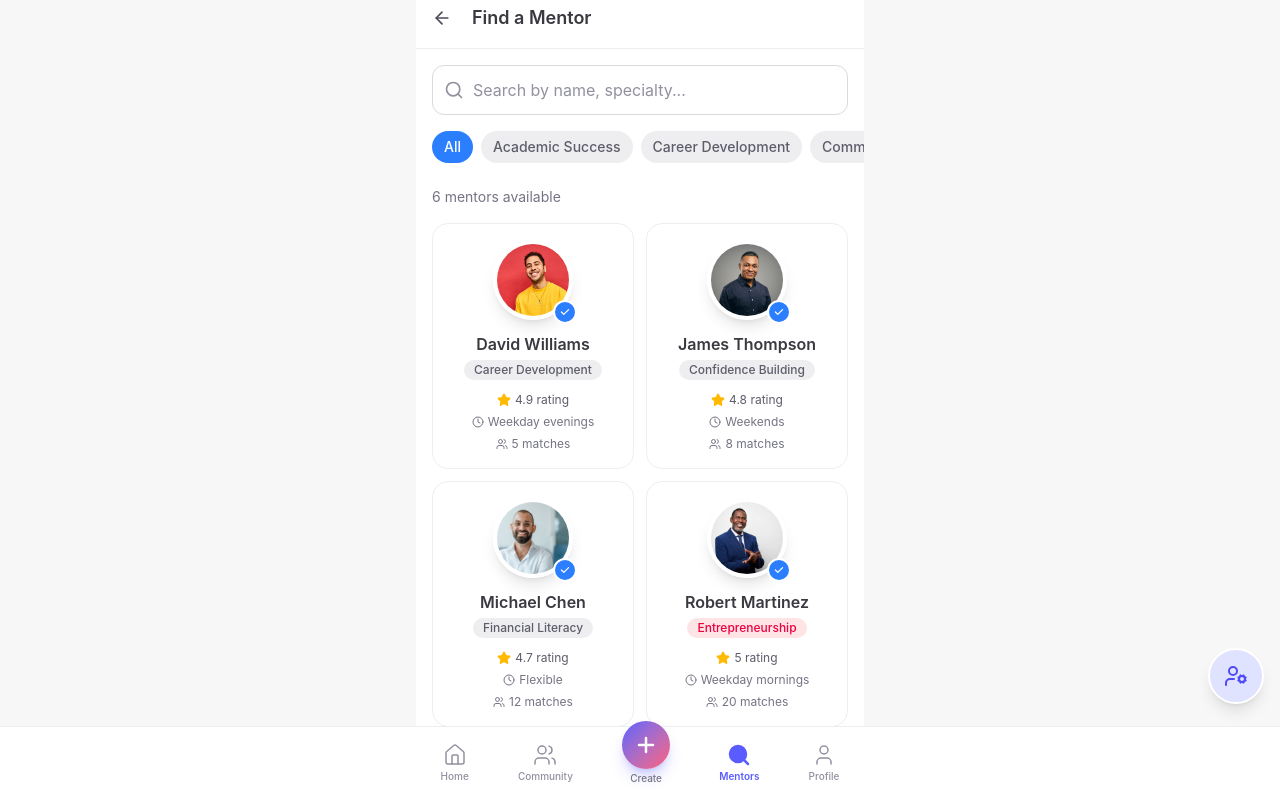
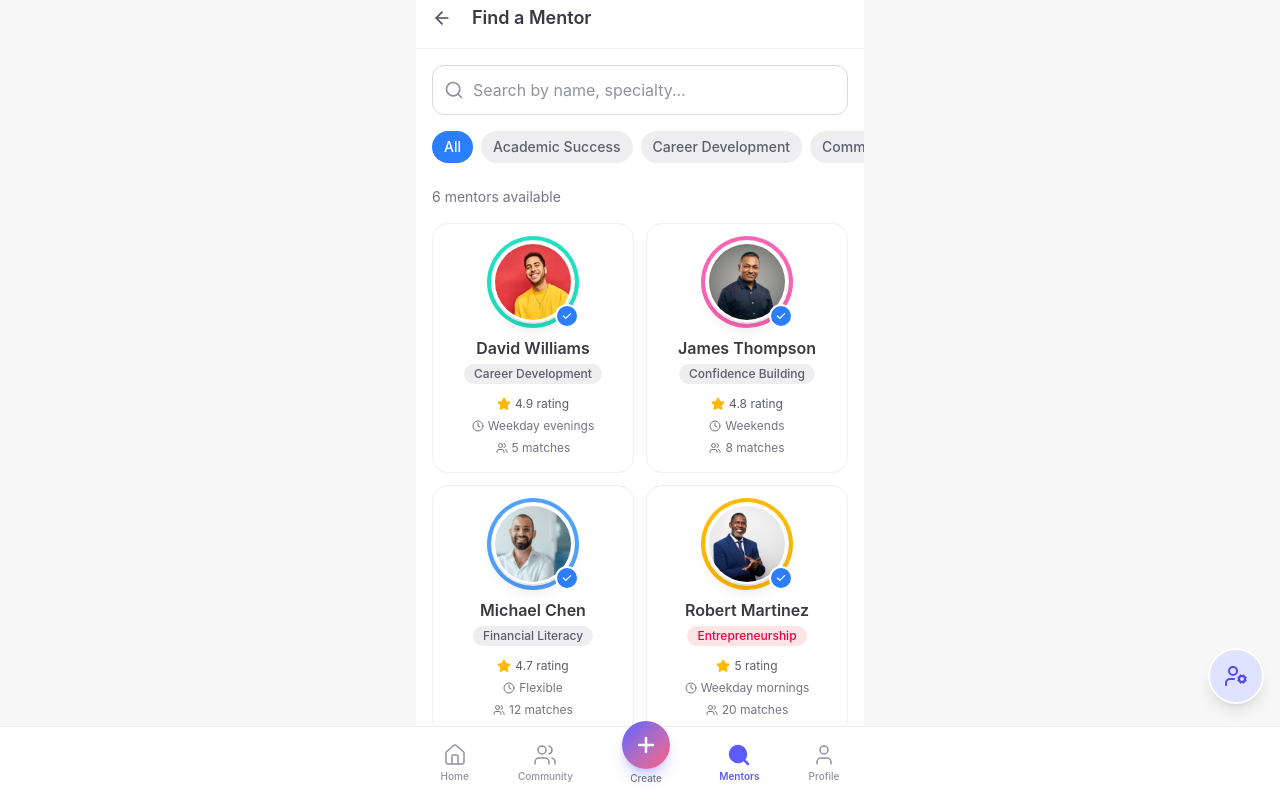
Before and after one commit to thamain1/MentorApp, a React (Vite) app: page /mentors in a window 1280 px wide. Shown: the top 798 px of the page. Built offline with nearby package versions, Linux system fonts and the light colour scheme.

Commit message:
Add colored rings around mentor profile images
- Add cycling colored rings (teal, pink, blue, amber, purple, green) around mentor avatars on the Find Mentor page
- Match the ring style used on the home page profile bubbles

Co-Authored-By: Claude Opus 4.5 <noreply@anthropic.com>

```diff
--- a/src/components/matching/FindMentor.tsx
+++ b/src/components/matching/FindMentor.tsx
@@ -100,11 +100,12 @@ export function FindMentor() {
 
         {/* Mentor Grid */}
         <div className="grid grid-cols-2 gap-3">
-          {filteredMentors.map((mentor) => (
+          {filteredMentors.map((mentor, index) => (
             <MentorCard
               key={mentor.id}
               mentor={mentor}
               onClick={() => handleMentorClick(mentor)}
+              ringColorIndex={index}
             />
           ))}
         </div>
@@ -123,30 +124,44 @@ export function FindMentor() {
   );
 }
 
+// Ring colors to cycle through - matching the home page style
+const ringColors = [
+  'ring-teal-400',
+  'ring-pink-400',
+  'ring-blue-400',
+  'ring-amber-400',
+  'ring-purple-400',
+  'ring-green-400',
+];
+
 interface MentorCardProps {
   mentor: MentorProfile;
   onClick: () => void;
+  ringColorIndex: number;
 }
 
-function MentorCard({ mentor, onClick }: MentorCardProps) {
+function MentorCard({ mentor, onClick, ringColorIndex }: MentorCardProps) {
   const mentorName = `${mentor.first_name} ${mentor.last_name}`;
   const primarySpecialty = mentor.specialties[0];
   const colors = getSpecialtyColor(primarySpecialty);
+  const ringColor = ringColors[ringColorIndex % ringColors.length];
 
   return (
     <button
       onClick={onClick}
       className="w-full text-left bg-white border border-iron-100 rounded-2xl p-4 hover:border-blue-200 hover:shadow-md transition-all"
     >
-      {/* Profile Image */}
+      {/* Profile Image with colored ring */}
       <div className="flex justify-center mb-3">
         <div className="relative">
-          <Avatar
-            name={mentorName}
-            src={mentor.avatar_url}
-            size="xl"
-            className="w-20 h-20 border-4 border-white shadow-lg"
-          />
+          <div className={`rounded-full ring-4 ${ringColor} p-0.5`}>
+            <Avatar
+              name={mentorName}
+              src={mentor.avatar_url}
+              size="xl"
+              className="w-20 h-20 border-2 border-white shadow-lg"
+            />
+          </div>
           {/* Verified badge */}
           <div className="absolute -bottom-1 -right-1 w-6 h-6 bg-blue-500 rounded-full flex items-center justify-center border-2 border-white">
             <svg className="w-3 h-3 text-white" fill="currentColor" viewBox="0 0 20 20">
```
